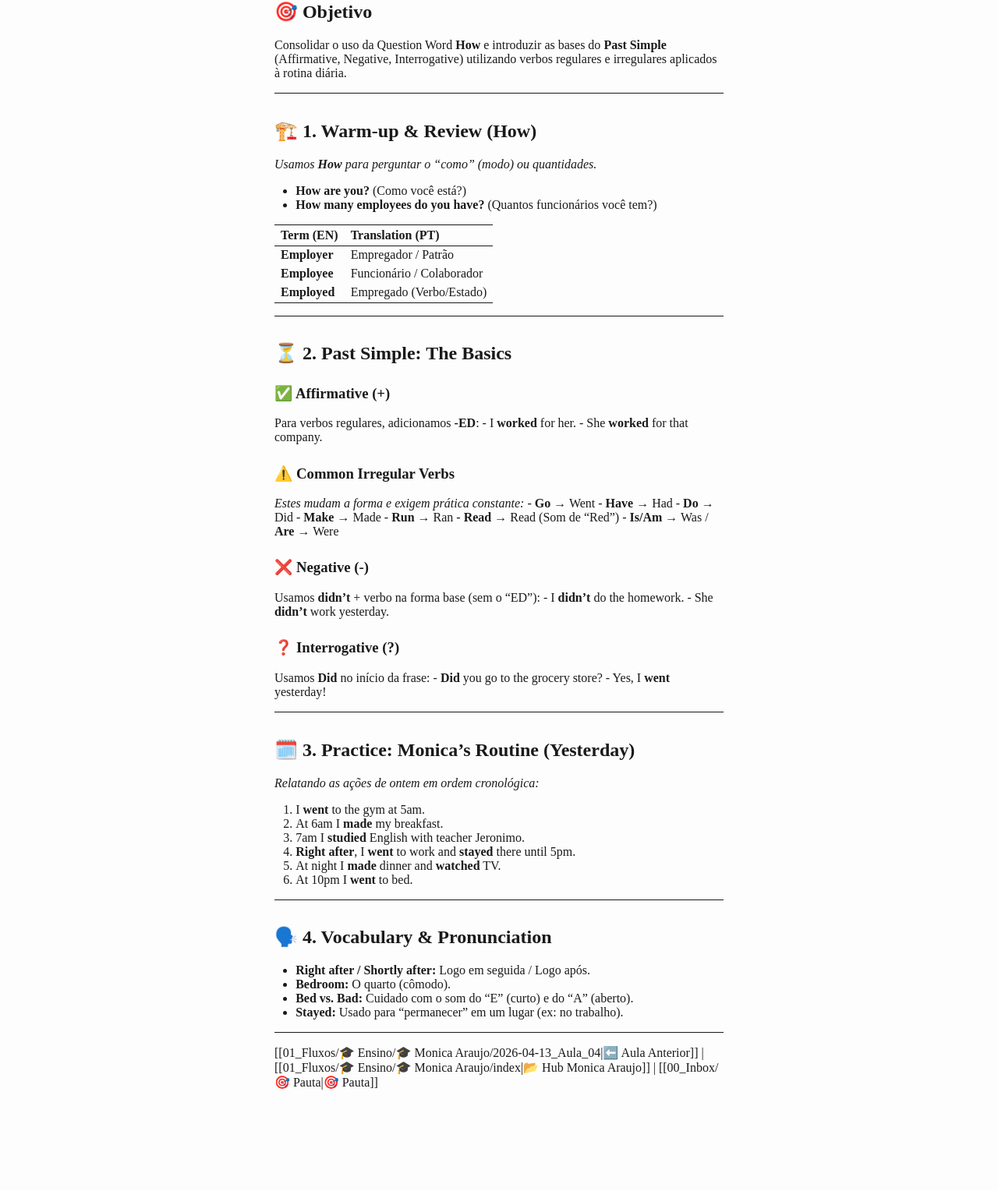
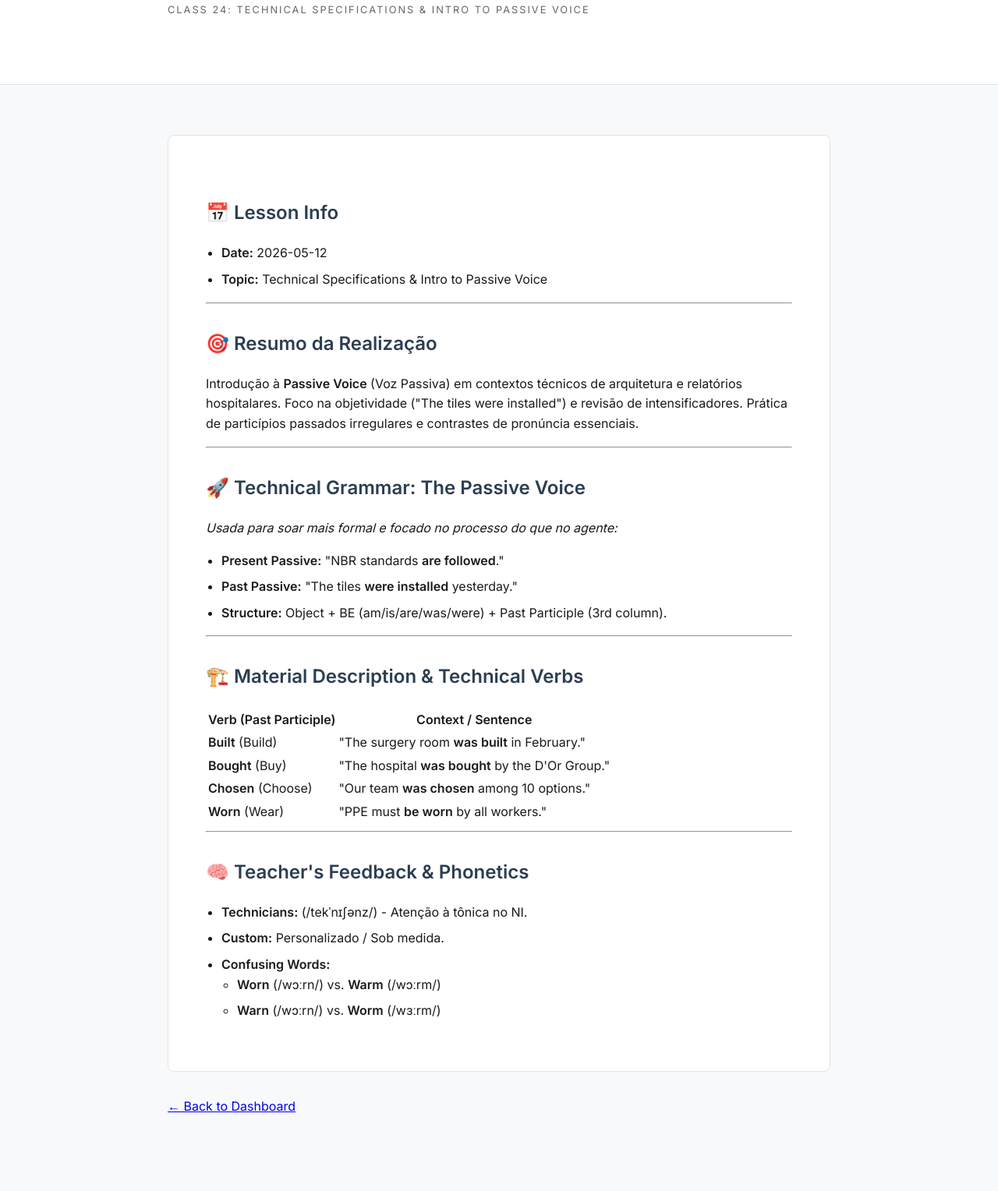
Before and after one commit to jeronimo-jrsilva/monica-araujo-english, a plain HTML site: page classes/2026-05-12.html in a window 1280 px wide. Shown: the part 165-1693 px from the top of the page at 78% size. Before the commit the page ends 1629 px from the top, so only its background shows below. Drawn offline with Linux system fonts and the light colour scheme.

Commit message:
fix: restore standard formatting for class 24 and update portal timestamp

```diff
--- a/classes/2026-05-12.html
+++ b/classes/2026-05-12.html
@@ -1,261 +1,78 @@
 <!DOCTYPE html>
-<html xmlns="http://www.w3.org/1999/xhtml" lang="" xml:lang="">
+<html lang="pt-br">
 <head>
-  <meta charset="utf-8" />
-  <meta name="generator" content="pandoc" />
-  <meta name="viewport" content="width=device-width, initial-scale=1.0, user-scalable=yes" />
-  <title>Aula 05</title>
-  <style>
-    html {
-      color: #1a1a1a;
-      background-color: #fdfdfd;
-    }
-    body {
-      margin: 0 auto;
-      max-width: 36em;
-      padding-left: 50px;
-      padding-right: 50px;
-      padding-top: 50px;
-      padding-bottom: 50px;
-      hyphens: auto;
-      overflow-wrap: break-word;
-      text-rendering: optimizeLegibility;
-      font-kerning: normal;
-    }
-    @media (max-width: 600px) {
-      body {
-        font-size: 0.9em;
-        padding: 12px;
-      }
-      h1 {
-        font-size: 1.8em;
-      }
-    }
-    @media print {
-      html {
-        background-color: white;
-      }
-      body {
-        background-color: transparent;
-        color: black;
-        font-size: 12pt;
-      }
-      p, h2, h3 {
-        orphans: 3;
-        widows: 3;
-      }
-      h2, h3, h4 {
-        page-break-after: avoid;
-      }
-    }
-    p {
-      margin: 1em 0;
-    }
-    a {
-      color: #1a1a1a;
-    }
-    a:visited {
-      color: #1a1a1a;
-    }
-    img {
-      max-width: 100%;
-    }
-    svg {
-      height: auto;
-      max-width: 100%;
-    }
-    h1, h2, h3, h4, h5, h6 {
-      margin-top: 1.4em;
-    }
-    h5, h6 {
-      font-size: 1em;
-      font-style: italic;
-    }
-    h6 {
-      font-weight: normal;
-    }
-    ol, ul {
-      padding-left: 1.7em;
-      margin-top: 1em;
-    }
-    li > ol, li > ul {
-      margin-top: 0;
-    }
-    blockquote {
-      margin: 1em 0 1em 1.7em;
-      padding-left: 1em;
-      border-left: 2px solid #e6e6e6;
-      color: #606060;
-    }
-    code {
-      font-family: Menlo, Monaco, Consolas, 'Lucida Console', monospace;
-      font-size: 85%;
-      margin: 0;
-      hyphens: manual;
-    }
-    pre {
-      margin: 1em 0;
-      overflow: auto;
-    }
-    pre code {
-      padding: 0;
-      overflow: visible;
-      overflow-wrap: normal;
-    }
-    .sourceCode {
-     background-color: transparent;
-     overflow: visible;
-    }
-    hr {
-      background-color: #1a1a1a;
-      border: none;
-      height: 1px;
-      margin: 1em 0;
-    }
-    table {
-      margin: 1em 0;
-      border-collapse: collapse;
-      width: 100%;
-      overflow-x: auto;
-      display: block;
-      font-variant-numeric: lining-nums tabular-nums;
-    }
-    table caption {
-      margin-bottom: 0.75em;
-    }
-    tbody {
-      margin-top: 0.5em;
-      border-top: 1px solid #1a1a1a;
-      border-bottom: 1px solid #1a1a1a;
-    }
-    th {
-      border-top: 1px solid #1a1a1a;
-      padding: 0.25em 0.5em 0.25em 0.5em;
-    }
-    td {
-      padding: 0.125em 0.5em 0.25em 0.5em;
-    }
-    header {
-      margin-bottom: 4em;
-      text-align: center;
-    }
-    #TOC li {
-      list-style: none;
-    }
-    #TOC ul {
-      padding-left: 1.3em;
-    }
-    #TOC > ul {
-      padding-left: 0;
-    }
-    #TOC a:not(:hover) {
-      text-decoration: none;
-    }
-    code{white-space: pre-wrap;}
-    span.smallcaps{font-variant: small-caps;}
-    div.columns{display: flex; gap: min(4vw, 1.5em);}
-    div.column{flex: auto; overflow-x: auto;}
-    div.hanging-indent{margin-left: 1.5em; text-indent: -1.5em;}
-    /* The extra [class] is a hack that increases specificity enough to
-       override a similar rule in reveal.js */
-    ul.task-list[class]{list-style: none;}
-    ul.task-list li input[type="checkbox"] {
-      font-size: inherit;
-      width: 0.8em;
-      margin: 0 0.8em 0.2em -1.6em;
-      vertical-align: middle;
-    }
-    .display.math{display: block; text-align: center; margin: 0.5rem auto;}
-  </style>
+    <meta charset="UTF-8">
+    <meta name="viewport" content="width=device-width, initial-scale=1.0">
+    <title>Class 24 | Monica Araujo</title>
+    <link rel="stylesheet" href="../style.css">
+    <link href="https://fonts.googleapis.com/css2?family=Inter:wght@300;400;600&family=JetBrains+Mono&display=swap" rel="stylesheet">
 </head>
 <body>
-<h1 id="aula-05-how-intro-to-past-simple">🎓 Aula 05: How &amp; Intro to
-Past Simple</h1>
-<h2 id="objetivo">🎯 Objetivo</h2>
-<p>Consolidar o uso da Question Word <strong>How</strong> e introduzir
-as bases do <strong>Past Simple</strong> (Affirmative, Negative,
-Interrogative) utilizando verbos regulares e irregulares aplicados à
-rotina diária.</p>
-<hr />
-<h2 id="warm-up-review-how">🏗️ 1. Warm-up &amp; Review (How)</h2>
-<p><em>Usamos <strong>How</strong> para perguntar o “como” (modo) ou
-quantidades.</em></p>
+    <header>
+        <div class="container">
+            <a href="../index.html" style="text-decoration: none; color: inherit;"><h1>Monica Araujo</h1></a>
+            <p class="subtitle">Class 24: Technical Specifications & Intro to Passive Voice</p>
+        </div>
+    </header>
+
+    <main class="container">
+        <article class="lesson-content">
+            <h2>📅 Lesson Info</h2>
             <ul>
-<li><strong>How are you?</strong> (Como você está?)</li>
-<li><strong>How many employees do you have?</strong> (Quantos
-funcionários você tem?)</li>
+                <li><strong>Date:</strong> 2026-05-12</li>
+                <li><strong>Topic:</strong> Technical Specifications & Intro to Passive Voice</li>
             </ul>
-<table>
+
+            <hr>
+
+            <h2>🎯 Resumo da Realização</h2>
+            <p>Introdução à <strong>Passive Voice</strong> (Voz Passiva) em contextos técnicos de arquitetura e relatórios hospitalares. Foco na objetividade ("The tiles were installed") e revisão de intensificadores. Prática de particípios passados irregulares e contrastes de pronúncia essenciais.</p>
+
+            <hr>
+
+            <h2>🚀 Technical Grammar: The Passive Voice</h2>
+            <p><em>Usada para soar mais formal e focado no processo do que no agente:</em></p>
+            <ul>
+                <li><strong>Present Passive:</strong> "NBR standards <strong>are followed</strong>."</li>
+                <li><strong>Past Passive:</strong> "The tiles <strong>were installed</strong> yesterday."</li>
+                <li><strong>Structure:</strong> Object + BE (am/is/are/was/were) + Past Participle (3rd column).</li>
+            </ul>
+
+            <hr>
+
+            <h2>🏗️ Material Description & Technical Verbs</h2>
+            <table class="vocab-table">
                 <thead>
                     <tr>
-<th style="text-align: left;">Term (EN)</th>
-<th style="text-align: left;">Translation (PT)</th>
+                        <th>Verb (Past Participle)</th>
+                        <th>Context / Sentence</th>
                     </tr>
                 </thead>
                 <tbody>
-<tr>
-<td style="text-align: left;"><strong>Employer</strong></td>
-<td style="text-align: left;">Empregador / Patrão</td>
-</tr>
-<tr>
-<td style="text-align: left;"><strong>Employee</strong></td>
-<td style="text-align: left;">Funcionário / Colaborador</td>
-</tr>
-<tr>
-<td style="text-align: left;"><strong>Employed</strong></td>
-<td style="text-align: left;">Empregado (Verbo/Estado)</td>
-</tr>
+                    <tr><td><strong>Built</strong> (Build)</td><td>"The surgery room <strong>was built</strong> in February."</td></tr>
+                    <tr><td><strong>Bought</strong> (Buy)</td><td>"The hospital <strong>was bought</strong> by the D'Or Group."</td></tr>
+                    <tr><td><strong>Chosen</strong> (Choose)</td><td>"Our team <strong>was chosen</strong> among 10 options."</td></tr>
+                    <tr><td><strong>Worn</strong> (Wear)</td><td>"PPE must <strong>be worn</strong> by all workers."</td></tr>
                 </tbody>
             </table>
-<hr />
-<h2 id="past-simple-the-basics">⏳ 2. Past Simple: The Basics</h2>
-<h3 id="affirmative">✅ Affirmative (+)</h3>
-<p>Para verbos regulares, adicionamos <strong>-ED</strong>: - I
-<strong>worked</strong> for her. - She <strong>worked</strong> for that
-company.</p>
-<h3 id="common-irregular-verbs">⚠️ Common Irregular Verbs</h3>
-<p><em>Estes mudam a forma e exigem prática constante:</em> -
-<strong>Go</strong> → Went - <strong>Have</strong> → Had -
-<strong>Do</strong> → Did - <strong>Make</strong> → Made -
-<strong>Run</strong> → Ran - <strong>Read</strong> → Read (Som de “Red”)
-- <strong>Is/Am</strong> → Was / <strong>Are</strong> → Were</p>
-<h3 id="negative--">❌ Negative (-)</h3>
-<p>Usamos <strong>didn’t</strong> + verbo na forma base (sem o “ED”): -
-I <strong>didn’t</strong> do the homework. - She <strong>didn’t</strong>
-work yesterday.</p>
-<h3 id="interrogative">❓ Interrogative (?)</h3>
-<p>Usamos <strong>Did</strong> no início da frase: -
-<strong>Did</strong> you go to the grocery store? - Yes, I
-<strong>went</strong> yesterday!</p>
-<hr />
-<h2 id="practice-monicas-routine-yesterday">🗓️ 3. Practice: Monica’s
-Routine (Yesterday)</h2>
-<p><em>Relatando as ações de ontem em ordem cronológica:</em></p>
-<ol type="1">
-<li>I <strong>went</strong> to the gym at 5am.</li>
-<li>At 6am I <strong>made</strong> my breakfast.</li>
-<li>7am I <strong>studied</strong> English with teacher Jeronimo.</li>
-<li><strong>Right after</strong>, I <strong>went</strong> to work and
-<strong>stayed</strong> there until 5pm.</li>
-<li>At night I <strong>made</strong> dinner and <strong>watched</strong>
-TV.</li>
-<li>At 10pm I <strong>went</strong> to bed.</li>
-</ol>
-<hr />
-<h2 id="vocabulary-pronunciation">🗣️ 4. Vocabulary &amp;
-Pronunciation</h2>
+
+            <hr>
+
+            <h2>🧠 Teacher's Feedback & Phonetics</h2>
             <ul>
-<li><strong>Right after / Shortly after:</strong> Logo em seguida / Logo
-após.</li>
-<li><strong>Bedroom:</strong> O quarto (cômodo).</li>
-<li><strong>Bed vs. Bad:</strong> Cuidado com o som do “E” (curto) e do
-“A” (aberto).</li>
-<li><strong>Stayed:</strong> Usado para “permanecer” em um lugar (ex: no
-trabalho).</li>
+                <li><strong>Technicians:</strong> (/tekˈnɪʃənz/) - Atenção à tônica no NI.</li>
+                <li><strong>Custom:</strong> Personalizado / Sob medida.</li>
+                <li><strong>Confusing Words:</strong>
+                    <ul>
+                        <li><strong>Worn</strong> (/wɔːrn/) vs. <strong>Warm</strong> (/wɔːrm/)</li>
+                        <li><strong>Warn</strong> (/wɔːrn/) vs. <strong>Worm</strong> (/wɜːrm/)</li>
                     </ul>
-<hr />
-<p>[[01_Fluxos/🎓 Ensino/🎓 Monica Araujo/2026-04-13_Aula_04|⬅️ Aula
-Anterior]] | [[01_Fluxos/🎓 Ensino/🎓 Monica Araujo/index|📂 Hub Monica
-Araujo]] | [[00_Inbox/🎯 Pauta|🎯 Pauta]]</p>
+                </li>
+            </ul>
+
+        </article>
+
+        <p style="margin-top: 2rem;"><a href="../index.html">&larr; Back to Dashboard</a></p>
+    </main>
 </body>
 </html>
```
Also changed, not shown: index.html (+2 -2 lines). Lines whose indentation alone changed are shown as unchanged.
